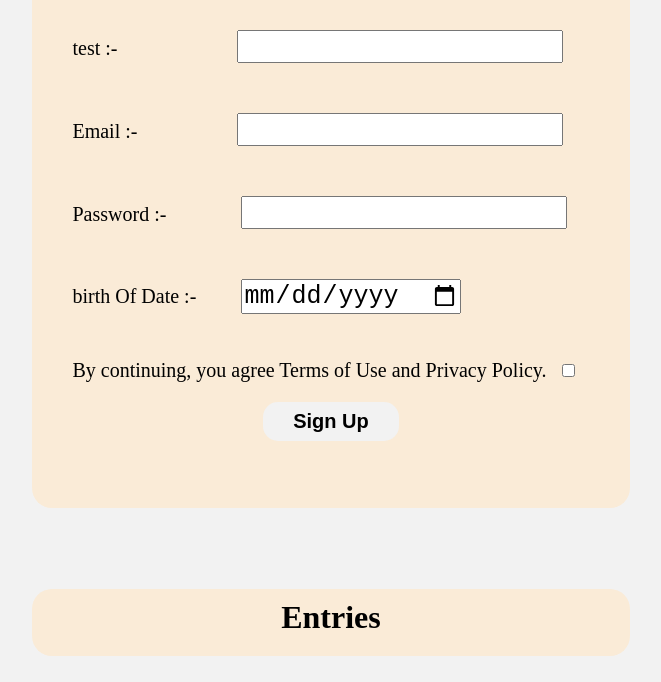
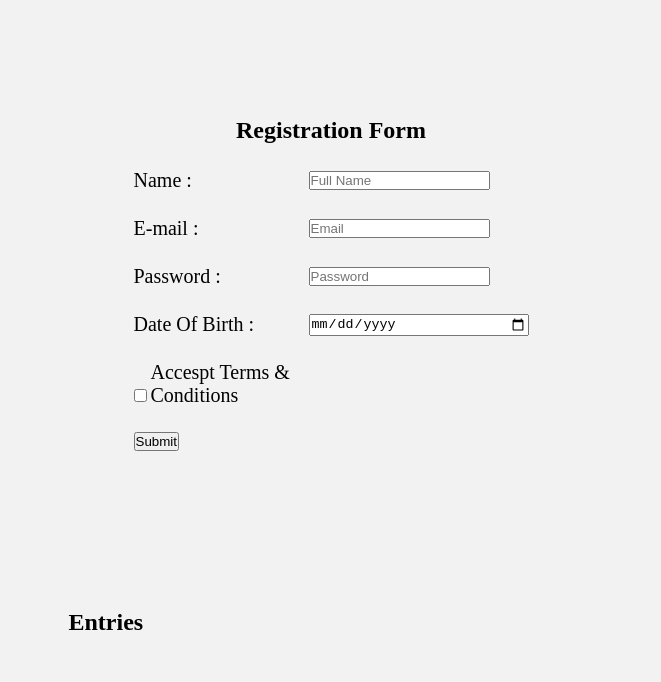
Before and after one commit to Mitesh073/Sign-Up-form, a plain HTML site: page index.html in a window 1280 px wide. Shown: the part 118-800 px from the top of the page, without its empty margins (309-970 px from the left). Drawn offline with Linux system fonts and the light colour scheme.

Commit message:
Update index.html

```diff
--- a/index.html
+++ b/index.html
@@ -1,48 +1,90 @@
 <!DOCTYPE html>
 <html lang="en">
+  <head>
+    <meta charset="UTF-8" />
+    <meta http-equiv="X-UA-Compatible" content="IE=edge" />
+    <meta name="viewport" content="width=device-width, initial-scale=1.0" />
+    <title>Sign Up Form With Validation</title>
+    <link rel="stylesheet" href="style.css" />
+    <script src="script.js" defer></script>
+  </head>
+  <body>
+    <h1 align="center" class="head">Sign Up Form</h1>
+    <div class="box">
+      <form class="form" id="form">
+        <h2 align="center">Registration Form</h2>
 
-<head>
-    <meta charset="UTF-8">
-    <meta http-equiv="X-UA-Compatible" content="IE=edge">
-    <meta name="viewport" content="width=device-width, initial-scale=1.0">
-    <title>Sign Up Form</title>
-    <link rel="stylesheet" href="style.css">
-</head>
+        <table class="tableForm" cellspacing="25px">
+          <tr>
+            <td><label for="name">Name :</label></td>
+            <td>
+              <input
+                class="input"
+                type="text"
+                name="name"
+                id="name"
+                placeholder="Full Name"
+                required
+              />
+            </td>
+          </tr>
+          <tr>
+            <td><label for="email">E-mail :</label></td>
+            <td>
+              <input
+                class="input"
+                type="email"
+                name="email"
+                id="email"
+                placeholder="Email"
+                required
+              />
+            </td>
+          </tr>
+          <tr>
+            <td><label for="name">Password :</label></td>
+            <td>
+              <input
+                class="input"
+                type="password"
+                name="password"
+                id="password"
+                placeholder="Password"
+                required
+              />
+            </td>
+          </tr>
+          <tr>
+            <td><label for="dob">Date Of Birth :</label></td>
+            <td>
+              <input
+                style="width: 220px"
+                class="input"
+                type="date"
+                name="dob"
+                id="dob"
+                required
+              />
+            </td>
+          </tr>
+          <tr>
+            <td colspan="2">
+              <input type="checkbox" name="agree" id="agree" />
+              <label for="checkbox">Accespt Terms & Conditions</label>
+            </td>
+          </tr>
+          <tr>
+            <td>
+              <button class="btn" type="submit">Submit</button>
+            </td>
+          </tr>
+        </table>
+      </form>
+    </div>
 
-<body>
-    <div class="background">
-        <div class="form">
-            <form action="#" method="get" id="form">
-                <h1>Sign Up Form</h1>
-                <div>
-                    <label>test :- </label><input type="text" name="" id="name" class="inp" required>
-                </div>
-                <div>
-                    <label>Email :- </label><input type="email" name="" id="email" class="inp" required>
-                </div>
-                <div>
-                    <label>Password :-</label> <input type="password" name="" id="password" class="inp" required>
-                </div>
-                <div>
-                    <label>birth Of Date :- </label> <input type="date" name="" id="bod" class="inp" required>
-                </div>
-                <div class="check">
-                    By continuing, you agree Terms of Use and Privacy Policy.<input type="checkbox" name=""
-                        id="chexkbox" class="inp">
-                </div>
-                <div class="submit">
-                    <input type="submit" value="Sign Up" class="submited" id="sumbit">
-                </div>
-            </form>
-        </div>
+    <div class="entry">
+      <h2 class="subHead">Entries</h2>
+      <div id="tableDiv"></div>
     </div>
-    <div class="tabel">
-        <h1>Entries</h1>
-        <div id="user-entries">
-
-        </div>
-    </div>
-    <script src="script.js"></script>
-</body>
-
+  </body>
 </html>
```
